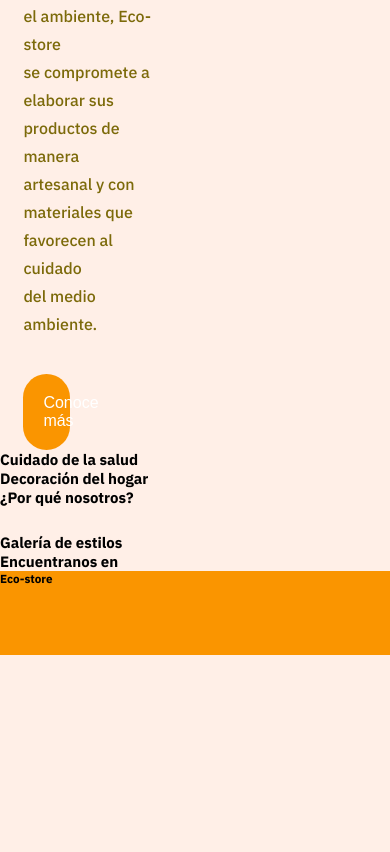
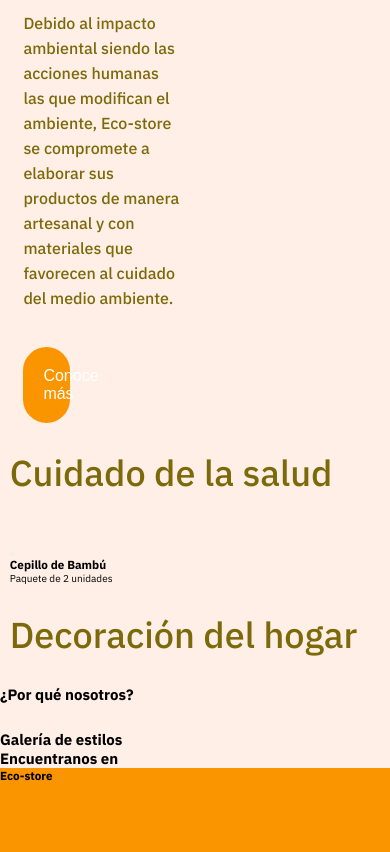
Before and after one commit to AsCraftC/sass-aplication, a plain HTML site: page index.html in a window 390 px wide. Shown: the part 384-1236 px from the top of the page. Before the commit the page ends 1039 px from the top, so only its background shows below. Drawn offline with Linux system fonts and the light colour scheme.

Commit message:
reconfiguración a mobile-first
También incluye el inicio de la siguiente sección

```diff
--- a/index.html
+++ b/index.html
@@ -1,5 +1,5 @@
 <!DOCTYPE html>
-<html lang="en">
+<html lang="es">
 <head>
     <meta charset="UTF-8">
     <meta name="viewport" content="width=device-width, initial-scale=1.0">
@@ -9,17 +9,25 @@
     <link href="https://fonts.googleapis.com/css2?family=IBM+Plex+Sans:ital,wght@0,100;0,200;0,300;0,400;0,500;0,600;0,700;1,100;1,200;1,300;1,400;1,500;1,600;1,700&display=swap" rel="stylesheet">
     <title>Landing Page</title>
 </head>
+
+
 <body>
     <nav>
         <p>Eco-store</p>
         <div class="icons">
+            <button class="menu"><span class="visually-hidden">Perfil</span></button>
             <button class="profile"><span class="visually-hidden">Perfil</span></button>
             <button class="wishlist"><span class="visually-hidden">Lista de deseados</span></button>
             <button class="cart"><span class="visually-hidden">Carro de compras</span></button>
         </div>
     </nav>
+
     <main>
         <header>
+            <picture>
+                <img src="./assets/img/main-2.jpg" alt="Imagen de un colgador con útiles de aseo">
+            </picture>
+
             <section class="info-section">
                 <h1>Impacto Ecológico</h1>
                 <p>
@@ -31,16 +39,20 @@
                 </p>
                 <button>Conoce más</button>
             </section>
-            <picture>
-                <img src="./assets/img/main-2.jpg" alt="Imagen de un colgador con útiles de aseo">
-            </picture>
         </header>
+
         <section class="health-products-section">
             <h2>Cuidado de la salud</h2>
-            <article class="producto_card">
+            <div class="health-products-galery">
+                <article class="producto_card">
+                    <button class="favorite"><span class="visually-hidden">Agregar a favoritos</span></button>
+                    <img src="" alt="">
+                    <h3>Cepillo de Bambú</h3>
+                    <p>Paquete de 2 unidades</p>
+                </article>
+            </div>
+        </section>
 
-            </article>
-        </section>
         <section class="decoration-productos-section">
             <h2>Decoración del hogar</h2>
         </section>
@@ -70,6 +82,7 @@
             </section>
         </article>
     </main>
+
     <footer>
         <h3>Eco-store</h3>
         <ul>
--- a/scss/main.scss
+++ b/scss/main.scss
@@ -4,11 +4,31 @@ $tertiary-color:#BABD8D;
 $quaternary-color: #FA9500;
 $primary-text-color:#7C6A0A;
 $font-stackl: 'IBM Plex Sans' , sans-serif;
-$font-size-medium: 2.4rem;
-$font-height-medium: 2.8rem;
+$font-size-medium: 2rem;
+$font-height-medium: 2.5rem;
 $font-size-small: 1.6rem;
 $font-height-small: 2rem;
+$font-size-big: 3.6rem;
+$font-height-big: 4rem;
 
+@mixin icon($iconWidth: 3.2rem,
+            $iconColor: $primary-text-color){
+    width: $iconWidth;
+    aspect-ratio: 1/1;
+    background-color: $primary-text-color;
+    mask-repeat: no-repeat;
+    mask-size: 100% 100%;
+}
+@mixin fontSetting($fontSize: $font-size-small,
+                    $fontWeight: 500,
+                    $fontLine: $font-height-small,
+                    $fontColor: $primary-text-color){
+    font-size: $fontSize;
+    font-weight: $fontWeight;
+    line-height: $fontLine;
+    color: $fontColor;
+
+}
 
 *{
     box-sizing: border-box;
@@ -19,6 +39,8 @@ html{
     font-family: $font-stackl;
     font-size: 62.5%;
     background-color: $primary-color;
+    width: 100%;
+    height: min-content;
 }
 .visually-hidden:not(:focus):not(:active) {
     width: 1px;
@@ -29,6 +51,7 @@ html{
     clip: rect(0 0 0 0);
     clip-path: inset(100%);
 }
+
 nav{
     width: 100%;
     height: 10vh;
@@ -36,13 +59,9 @@ nav{
     justify-content: space-between;
     align-items: center;
     padding: 0 5vh;
-
     p{
-        font-size: $font-size-medium;
-        font-weight: 500;
-        line-height: $font-height-medium;
-        color: $primary-text-color;
-
+        @include fontSetting($fontSize :$font-size-medium,
+                            $fontLine : $font-height-medium);
     }
     .icons{
         display: flex;
@@ -50,20 +69,22 @@ nav{
 
         button{
             border: none;
-            width: 3.6rem;
-            aspect-ratio: 1/1;
-            background-color: $primary-text-color;
-            mask-repeat: no-repeat;
-            mask-size: 100% 100%;
+            @include icon;
+        }
+        .menu{
+            mask-image: url("../assets/svg/menu.svg");
         }
         .profile{
             mask-image: url("../assets/svg/profile.svg");
+            display: none;
         }
         .wishlist{
             mask-image: url("../assets/svg/heart.svg");
+            display: none;
         }
         .cart{
             mask-image: url("../assets/svg/shopping-cart.svg");
+            display: none;
         }
     }
 }
@@ -72,11 +93,21 @@ header{
     width: 100vw;
     padding: 1vh 6vw 0;
     display: flex;
+    flex-direction: column;
     justify-content: space-between;
     align-content: stretch;
 
+    picture{
+        width: 25vw;
+        height: auto;
+        margin-right: 10vw;
+        img{
+            width: 100%;
+            border-radius: 20px;
+        }
+    }
     .info-section{
-        width: 40%;
+        width: 40vw;
         color: $primary-text-color;
         padding-top: 5%;
         display: flex;
@@ -102,17 +133,27 @@ header{
             border-radius: 35px;
         }
     }
-    picture{
-        width: 25vw;
-        height: auto;
-        margin-right: 10vw;
-        img{
-            width: 100%;
-            border-radius: 20px;
-        }
+
+}
+main > section{
+    width: 95vw;
+    height: auto;
+    margin: 30px auto;
+    h2{
+        font-size: $font-size-big;
+        font-weight: 500;
+        line-height: $font-height-big;
+        color: $primary-text-color;
     }
 }
+.health-products-section{
 
+    .health-products-galery{
+        width: 100%;
+        margin-top: 6vh;
+
+    }
+}
 
 footer{
     $background: #fa9500;
```
Also changed, not shown: assets/svg/menu.svg (added), css/main.css, 1 other file.
